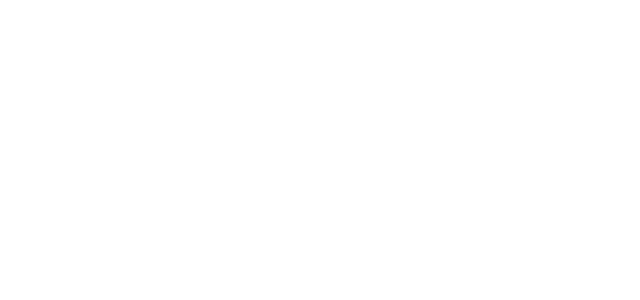
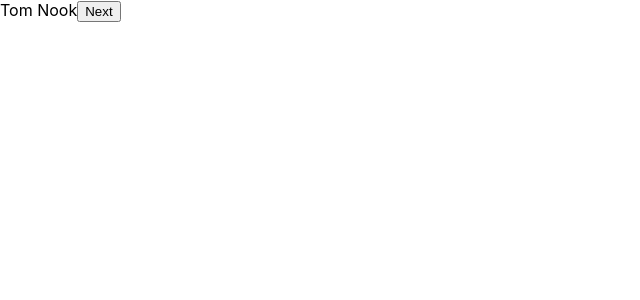
Before and after one commit to jesse-barrett/N320-project-2, a React (Create React App) app: page / in a window 1280 px wide. Shown: the top 300 px of the page, without its empty margins (0-640 px from the left). Built offline with nearby package versions, Linux system fonts and the light colour scheme.

Commit message:
Implemented isLoaded state
It allows our data to be displayed without using temporary empty datasets in out state.

```diff
--- a/src/components/villagers.js
+++ b/src/components/villagers.js
@@ -1,47 +1,48 @@
+import { render } from "@testing-library/react";
 import React, { useEffect, useState } from "react";
 
 export default function Villager() {
+  const [error, setError] = useState(null);
+  const [isLoaded, setIsLoaded] = useState(false);
   const [villagers, setVillagers] = useState([]);
-  const [currentVillager, setCurrentVillager] = useState([]);
+  // const [currentVillager, setCurrentVillager] = useState([]);
   const [index, setIndex] = useState(0);
 
   //retrieve the data
   useEffect(() => {
     fetch("data/villagers.json")
       .then((response) => response.json())
-      .then((data) => {
-        //save the data
-        setVillagers(data.Villagers);
-        // console.log(villagers[index].name);
-      });
+      .then(
+        (data) => {
+          //save the data
+          setVillagers(data.Villagers);
+          setIsLoaded(true);
+        },
+        (error) => {
+          setIsLoaded(true);
+          setError(error);
+        }
+      );
   }, []);
 
-  let bio = villagers.map((villager) => {
-    //so basically no
-  });
-
-  // let villagerList = villagers.map((villager) => {
-  //   let servicesList = villager.services.map((services, ind) => (
-  //     <div key={ind}>{services}</div>
-  //   ));
-
-  //   return (
-  //     <li key={villager.id}>
-  //       <div className="title">{villager.name}</div>
-  //       <div className="body">Gender: {villager.gender}</div>
-  //       <div className="body">Species: {villager.species}</div>
-  //       <div className="body">Birthday: {villager.birthday}</div>
-  //       <div className="body">Astrology: {villager.astrology}</div>
-  //       <div className="body">Services: {servicesList}</div>
-  //     </li>
-  //   );
-  // });
-
-  return (
-    <div className="App">
-      <div>{bio}</div>
-    </div>
-  );
+  if (error) {
+    return <div>Error: {error.message}</div>;
+  } else if (!isLoaded) {
+    return <div>Loading...</div>;
+  } else {
+    return (
+      <div>
+        {villagers[index].name}
+        <button
+          onClick={() => {
+            setIndex(index + 1);
+          }}
+        >
+          Next
+        </button>
+      </div>
+    );
+  }
 }
 
 /* <div>{JSON.stringify(villagers)}</div> */
```
